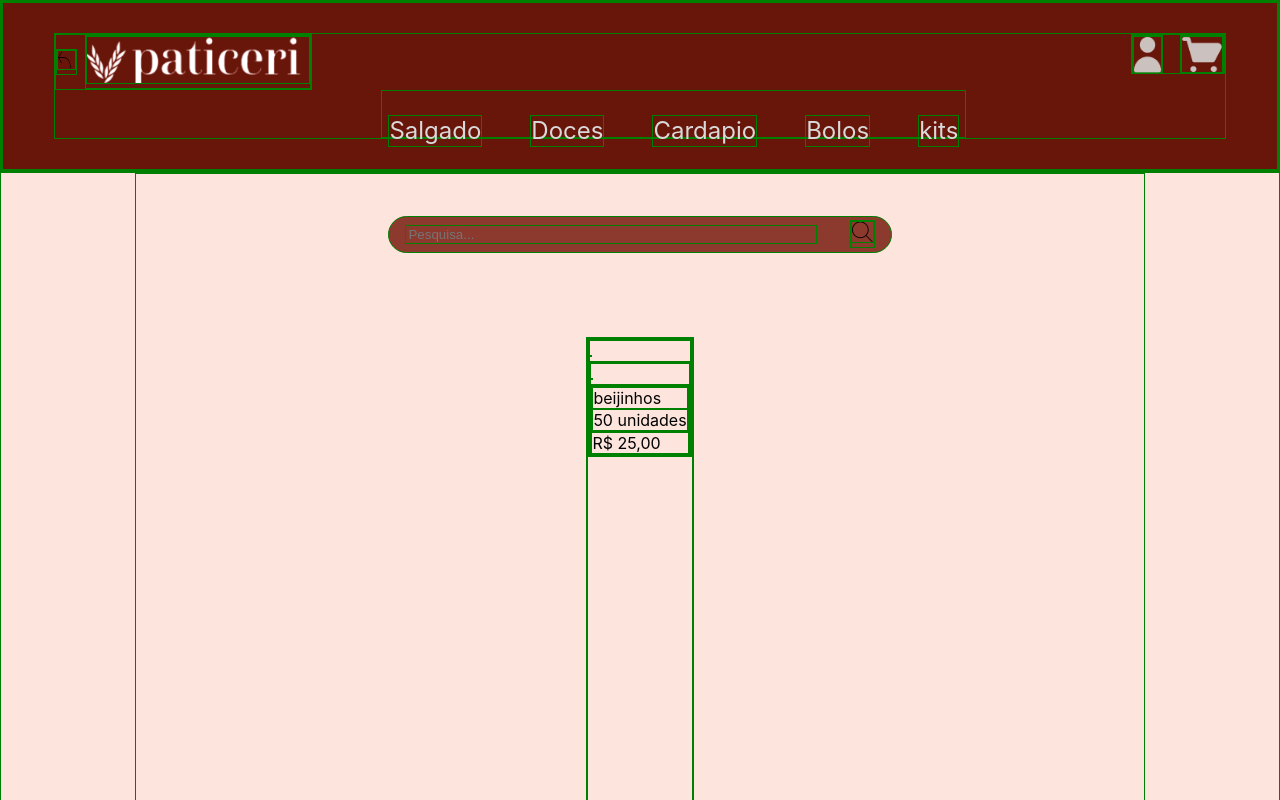
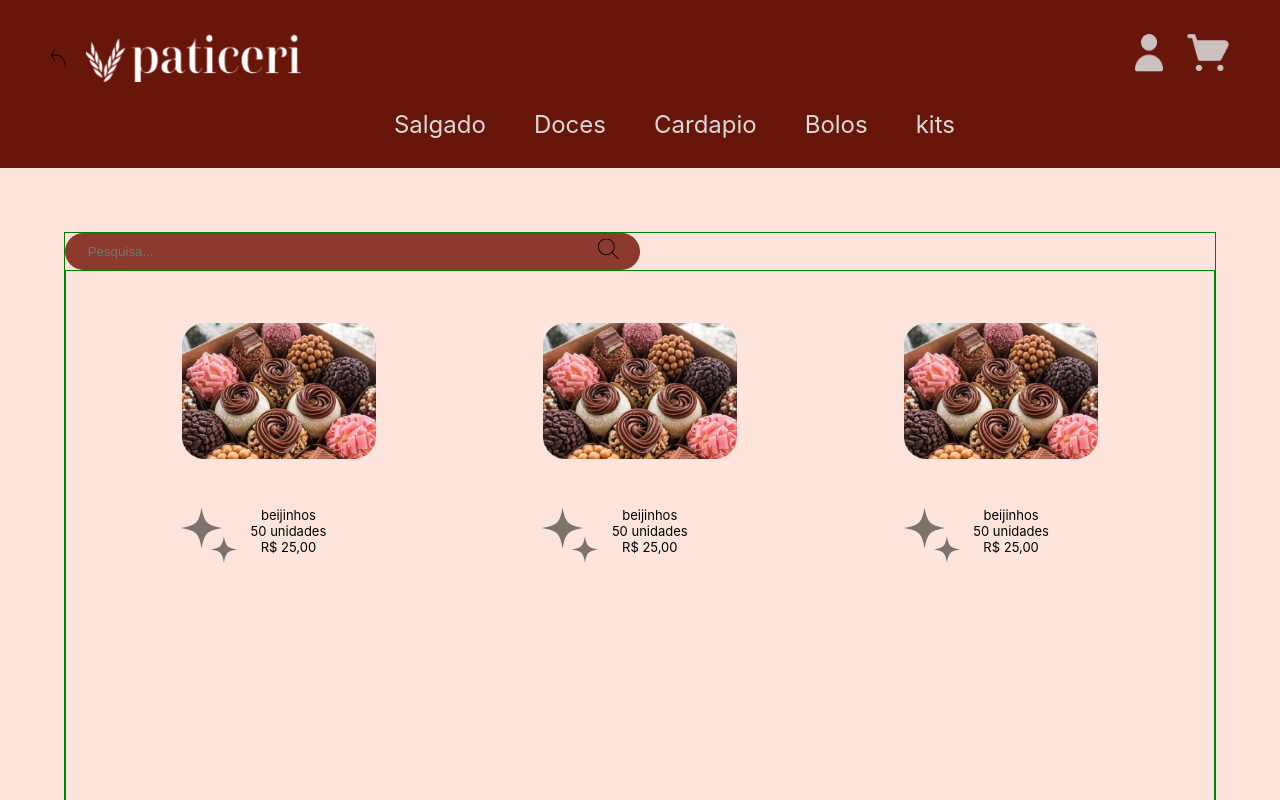
Before and after one commit to Johncarioca/TCC---doceria-, a React (Create React App) app in the folder site/: page /cardapiogeral in a window 1280 px wide. Shown: the top 800 px of the page. Built offline with nearby package versions, Linux system fonts and the light colour scheme.

Commit message:
cardapio Geral 99% pronta

```diff
--- a/site/src/components/CorpoCardapioGeral/index.js
+++ b/site/src/components/CorpoCardapioGeral/index.js
@@ -5,18 +5,18 @@ export default function CardCardapioGeral(){
     return(
         <main className="Card">
 
-            <section className="corpo">
 
-                <div className="Vermelha">
+
+                <div className="vermelha">
 
                     <div className="verdeClaro">
-                        <img src="" alt="" />
+                        <img className="ima" src="../assets/image/cardCardapio/fotoTeste.png" alt="" />
                     </div>
 
                     <div className="verdeEscuro">
 
                         <div className="amarela">
-                            <img src="" alt="" />
+                        <img className="ima" src="../assets/image/destaqueNovoProduto.png" alt="" />
                         </div>
 
                         <div className="azul">
@@ -32,7 +32,7 @@ export default function CardCardapioGeral(){
 
                 </div>
 
-            </section>
+
 
 
 
--- a/site/src/components/CorpoCardapioGeral/index.scss
+++ b/site/src/components/CorpoCardapioGeral/index.scss
@@ -1,18 +1,87 @@
-.CardapioGeral{
+.Card{
 
     *{
         box-sizing: border-box ;
         margin: 0;
-        //border: 1px green solid;
+        //border: 1px rgb(7, 2, 63) solid;
     }
 
-    .corpo{
-
-        //background-color: aqua;
-        width: 100%;
-        height: 73rem;
+        display: flex;
+        flex-direction: row;
 
 
 
+        width: 19%;
+        height: 17.8rem;
+        //border: 1px rgb(7, 2, 63) solid;
+
+
+
+
+
+
+        .vermelha{
+
+            display: flex;
+            flex-direction: column;
+            justify-content: space-around;
+            align-items: center;
+
+            //border: 1px red solid;
+            border-radius: 0.5rem;
+            width: 100%;
+            height: 17.8rem;
+
+
+        }
+        .vermelha:hover{
+
+            scale: 1.02;
+            transition: 0.5s;
+            background-color: #E9C1B5;
+
+        }
+
+
+        .verdeClaro{
+            display: flex;
+            flex-direction: row;
+            justify-content: center;
+
+
+            width: 95%;
+            height: 9rem;
+
+            .ima{
+                width: 99%;
+                height: 8.5rem;
+            }
+        }
+
+
+        .verdeEscuro{
+
+            display: flex;
+            flex-direction: row;
+            justify-content: baseline;
+
+
+            width: 95%;
+
+        }
+
+        .amarela{
+
+            width: 30%;
+
+        }
+
+        .azul{
+            width: 50%;
+            text-align: center;
+            font-size: 13px;
+
+        }
+
+
     }
-}
--- a/site/src/pages/usuario/cardapioGeral/index.js
+++ b/site/src/pages/usuario/cardapioGeral/index.js
@@ -16,12 +16,21 @@ export default function CardapioGeral(){
             <section className="CardapioGeral">
 
                 <div className="dois">
-                    <div className="Pesquisa">
-                        <input className="barra" type="text" placeholder='Pesquisa...' /> <div> <img className="lupe" src="/assets/image/lupa.png" alt="" /></div>
+
+                    <div className="divPesguisa">
+
+                        <div className="Pesquisa">
+                            <input className="barra" type="text" placeholder='Pesquisa...' /> <div> <img className="lupe" src="/assets/image/lupa.png" alt="" /></div>
+                        </div>
+
+
                     </div>
 
-
-                    <CardCardapioGeral/>
+                    <div className="card">
+                        <CardCardapioGeral/>
+                        <CardCardapioGeral/>
+                        <CardCardapioGeral/>
+                    </div>
 
                 </div>
 
--- a/site/src/pages/usuario/cardapioGeral/index.scss
+++ b/site/src/pages/usuario/cardapioGeral/index.scss
@@ -3,32 +3,36 @@
     *{
         box-sizing: border-box ;
         margin: 0;
-        border: 1px green solid;
+        //border: 1px green solid;
     }
 
     .CardapioGeral{
 
         display: flex;
         flex-direction: column;
-        //justify-content: center;
+        justify-content: space-between;
 
         align-items: center;
         background-color: #FDE5DE;
         width: 100%;
         height: 86.2rem;
-        //padding-top: 4rem;
+        padding-top: 4rem;
 
         .dois{
             display: flex;
             flex-direction: column;
-            justify-content: space-around;
+            justify-content: space-between;
             align-items: center;
             //text-align: center;
+            border: 1px green solid;
 
-            width: 79%;
+            width: 90%;
             height: 100rem;
 
 
+            .divPesguisa{
+
+                width: 100%;
 
                 .Pesquisa{
                     display: flex;
@@ -47,7 +51,22 @@
 
                     }
                 }
+            }
 
+
+
+        }
+
+        .card{
+
+            display: flex;
+            flex-direction: row;
+            justify-content: space-around;
+            padding: 2rem;
+            border: 1px green solid;
+
+            width: 100%;
+            height: 90rem;
 
         }
 
```
Also changed, not shown: site/public/assets/image/cardCardapio/fotoTeste.png (added). Lines whose indentation alone changed are shown as unchanged.
